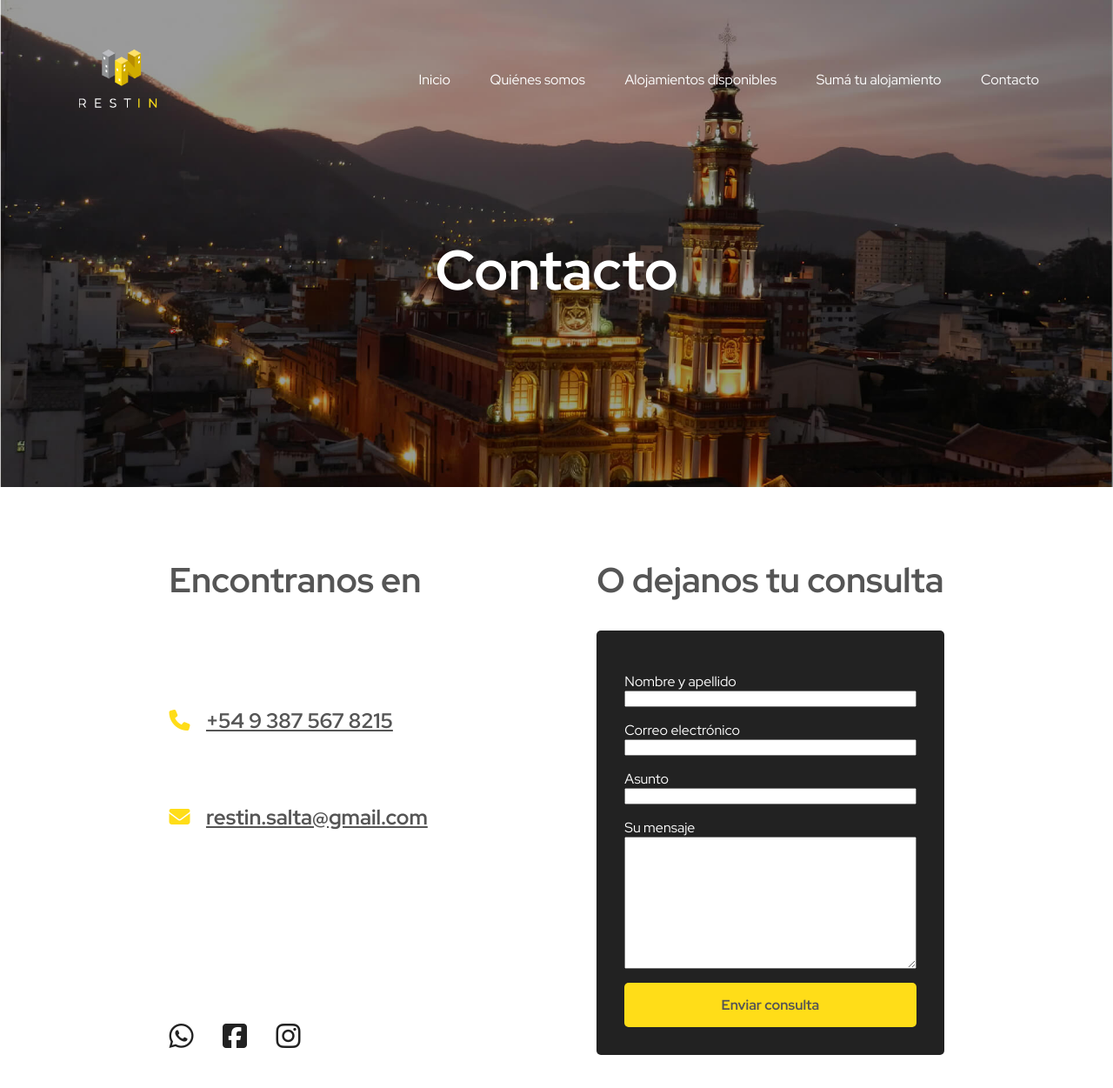
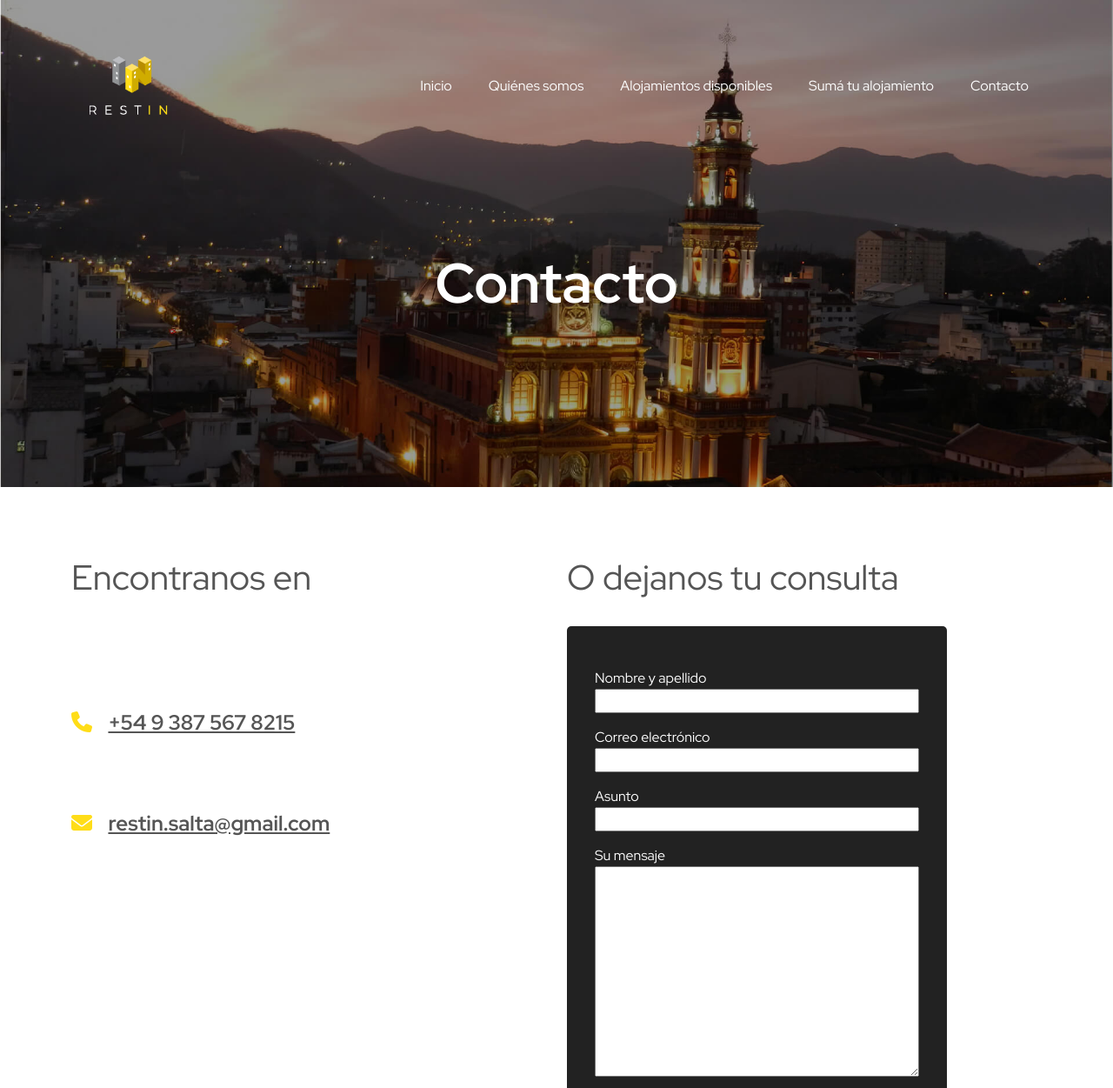
Before and after one commit to hernands/restin-alojamientos, a plain HTML site: page pages/contacto.html in a window 1280 px wide. Shown: the top 1251 px of the page at 87% size. Drawn offline with nearby package versions, Linux system fonts and the light colour scheme.

Commit message:
aplicando bootstrap a pagina de contacto

```diff
--- a/css/styles.css
+++ b/css/styles.css
@@ -30,6 +30,7 @@ body {
 h1 {
   font-size: 4rem;
   margin: 3rem 0;
+  font-weight: bold;
 }
 
 h2 {
@@ -542,6 +543,11 @@ footer ul li a {
   font-size: 1.5rem;
 }
 
+.listaContacto,
+.listaIconos {
+  padding-left: 0;
+}
+
 .listaIconos {
   list-style: none;
   margin-top: 3rem;
@@ -563,6 +569,7 @@ footer ul li a {
 
 .formularioContacto {
   display: block;
+  width: 80%;
   padding: 2rem;
   background-color: #222;
   color: #fff;
@@ -651,6 +658,10 @@ footer ul li a {
   .columnaContacto {
     padding: 0;
   }
+
+  .formularioContacto {
+    width: 100%;
+  }
 }
 
 /* MOVIL */
--- a/pages/contacto.html
+++ b/pages/contacto.html
@@ -4,7 +4,6 @@
     <meta charset="UTF-8">
     <meta http-equiv="X-UA-Compatible" content="IE=edge">
     <meta name="viewport" content="width=device-width, initial-scale=1.0">
-    <link rel="stylesheet" href="../css/styles.css">
     <!-- Font awesome -->
     <script src="https://kit.fontawesome.com/043647ae19.js" crossorigin="anonymous"></script>
     <!-- Fin Font awesome -->
@@ -13,29 +12,38 @@
     <link rel="preconnect" href="https://fonts.gstatic.com" crossorigin>
     <link href="https://fonts.googleapis.com/css2?family=Red+Hat+Display:wght@300;400;700&display=swap" rel="stylesheet">
     <!-- Fin Google fonts -->
+    <!-- Bootstrap -->
+    <link href="https://cdn.jsdelivr.net/npm/bootstrap@5.1.3/dist/css/bootstrap.min.css" rel="stylesheet" integrity="sha384-1BmE4kWBq78iYhFldvKuhfTAU6auU8tT94WrHftjDbrCEXSU1oBoqyl2QvZ6jIW3" crossorigin="anonymous">
+    <!-- Hoja de estilos propia -->
+    <link rel="stylesheet" href="../css/styles.css">
     <title>Restin Salta - Contacto</title>
 </head>
 <body>
     <!-- Header -->
     <header class="headerPaginas">
-        <div class="flexHeader">
+        <!-- Bootstrap Navbar -->
+        <nav class="navbar navbar-expand-lg navbar-dark">
+            <div class="container-fluid">
+                <div class="logoContainer">
                     <!-- Logo -->
-            <div class="logoContainer">
-                <a href="../index.html"><img src="../img/restin-logo-blanco.png" class="logo" alt="Logo"></a>
+                    <a href="./index.html"><img src="../img/restin-logo-blanco.png" class="logo" alt="Logo"></a>
                 </div>
-            <div>
-                <!-- Menú -->
-                <nav class="menu">
-                    <ul>
+                <button class="navbar-toggler" type="button" data-bs-toggle="collapse" data-bs-target="#navbarNavDropdown" aria-controls="navbarNavDropdown" aria-expanded="false" aria-label="Toggle navigation">
+                    <span class="navbar-toggler-icon"></span>
+                </button>
+                <div class="collapse navbar-collapse" id="navbarNavDropdown">
+                    <ul class="navbar-nav ms-auto menu">
+
                         <li><a href="../index.html">Inicio</a></li>
                         <li><a href="./quienes-somos.html">Quiénes somos</a></li>
                         <li><a href="./alojamientos.html">Alojamientos disponibles</a></li>
                         <li><a href="./publicar-propiedad.html">Sumá tu alojamiento</a></li>
                         <li><a href="./contacto.html">Contacto</a></li>
+
                     </ul>
-                </nav>
                 </div>
             </div>
+        </nav>
 
         <div class="containerH1">
             <h1>Contacto</h1>
@@ -44,9 +52,13 @@
     <main>
 
         <section class="section">
-            <div class="containerContacto">
-                <div class="columnaContacto" id="contactChannels">
+
+            <div class="container mb-5">
+                <div class="row text-center text-lg-start">
+                    <!-- Columna izquierda -->
+                    <div class="col-12 col-lg-6">
                         <h2>Encontranos en</h2>
+                        <div class="d-flex flex-column h-100 justify-content-lg-around">
                             <ul class="listaContacto">
                                 <li>
                                     <i class="fa-solid fa-phone"></i>
@@ -68,11 +80,12 @@
                                     <a href="https://instagram.com/restin.salta" target="_blank"><i class="fa-brands fa-instagram"></i></a>
                                 </li>
                             </ul>
-
                         </div>
-                <div class="columnaContacto">
+                    </div>
+                    <!-- Columna derecha -->
+                    <div class="col-12 col-lg-6">
                         <h2>O dejanos tu consulta</h2>
-                    <form class="formularioContacto" action="">
+                        <form class="formularioContacto mx-auto ms-lg-0 me-lg-5" action="">
 
                             <label for="nombre">Nombre y apellido</label>
                             <input type="text" name="nombre" id="nombre">
@@ -84,6 +97,7 @@
                             <textarea name="consulta" id="consulta" cols="30" rows="10"></textarea>
                             <button type="submit" class="botonFormularios botonGlobal">Enviar consulta</button>
                         </form>
+                    </div>
                 </div>
             </div>
         </section>
@@ -110,6 +124,7 @@
         </div>
 
     </footer>
-
+    <!-- Script de Bootstrap -->
+    <script src="https://cdn.jsdelivr.net/npm/bootstrap@5.1.3/dist/js/bootstrap.bundle.min.js" integrity="sha384-ka7Sk0Gln4gmtz2MlQnikT1wXgYsOg+OMhuP+IlRH9sENBO0LRn5q+8nbTov4+1p" crossorigin="anonymous"></script>
 </body>
 </html>
```
Lines whose indentation alone changed are shown as unchanged.
